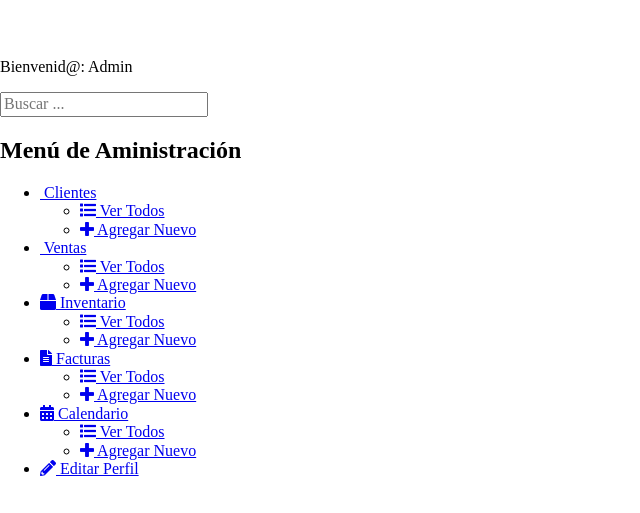
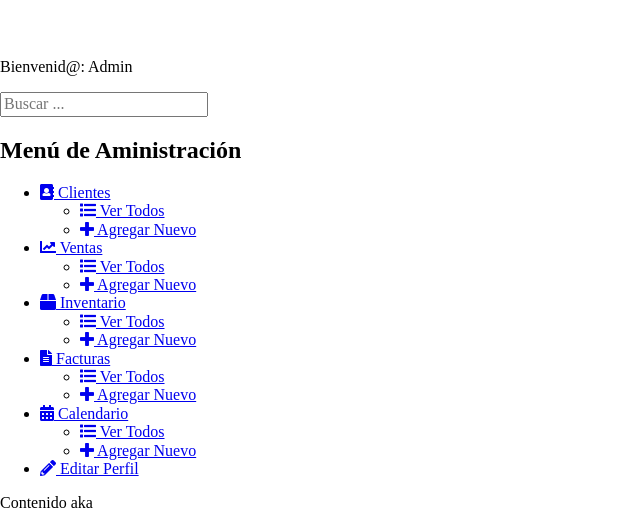
Before and after one commit to Alejandro-MOP/CSS_Flexbox_AdminFlex, a website: page index.html in a window 1280 px wide. Shown: the part 966-1479 px from the top of the page, without its empty margins (0-640 px from the left). Drawn offline with nearby package versions, Linux system fonts and the light colour scheme.

Commit message:
Corregi el cierre de una etiqueta html

```diff
--- a/index.html
+++ b/index.html
@@ -54,6 +54,7 @@
                 <div class="usuario">
                     <img src="img/usuario.svg" alt="Usuario">
                     <p>Bienvenid@: <span>Admin</span></p>
+                </div>
 
                     <div class="buscador">
                         <input type="text" placeholder="Buscar ...">
@@ -64,7 +65,7 @@
                         <ul class="menu">
                             <li>
                                 <a href="#">
-                                    <i class="fas fa-adress-book"></i>
+                                    <i class="fas fa-address-book"></i>
                                     Clientes
                                 </a>
                                 <ul>
@@ -84,7 +85,7 @@
                             </li>
                             <li>
                                 <a href="#">
-                                    <i class="fas fa-chart-lin"></i>
+                                    <i class="fas fa-chart-line"></i>
                                     Ventas
                                 </a>
                                 <ul>
@@ -170,10 +171,9 @@
                             </li>
                         </ul>
                     </div>
-                </div>
             </aside>
             <div class="contenido">
-
+Contenido aka
             </div>
         </main>
 
```
